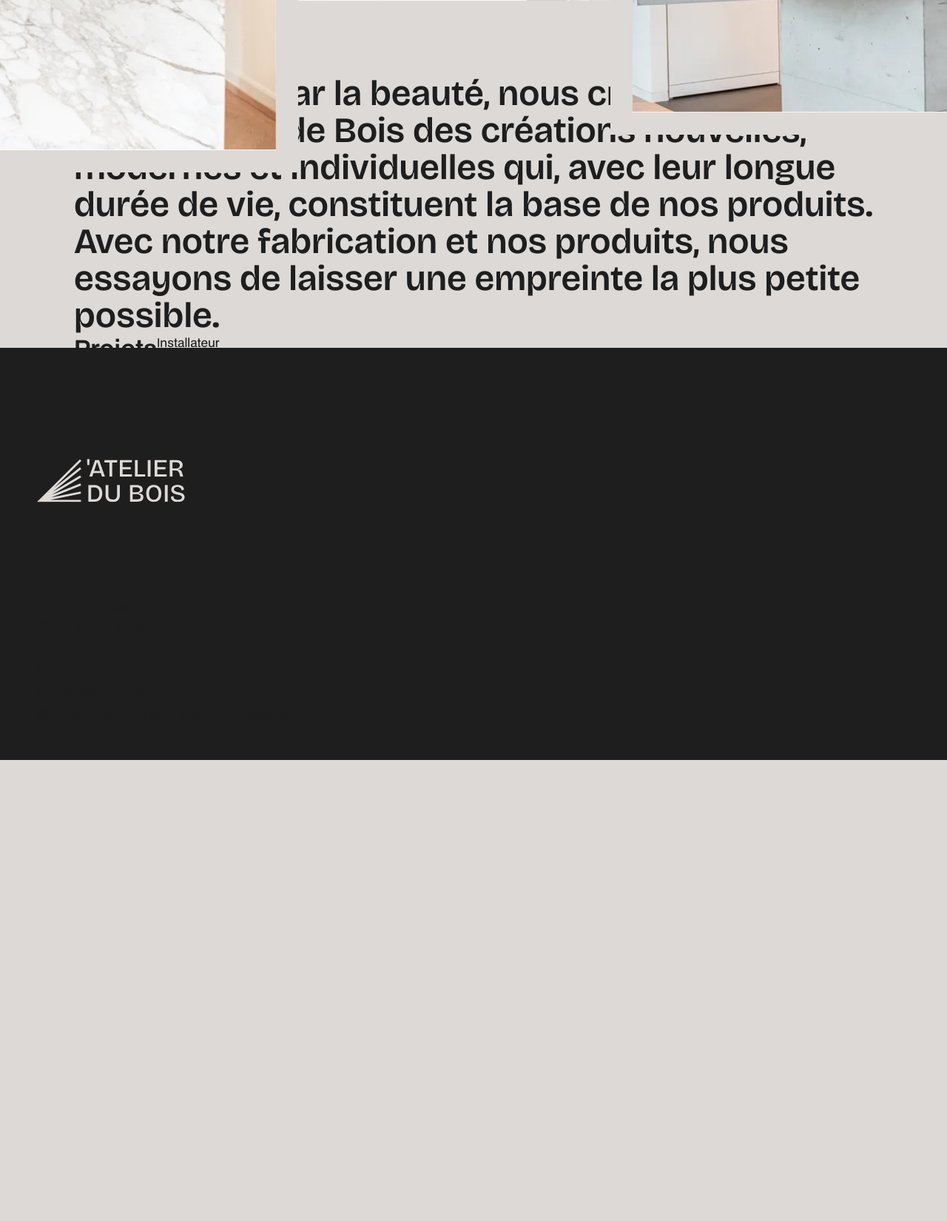
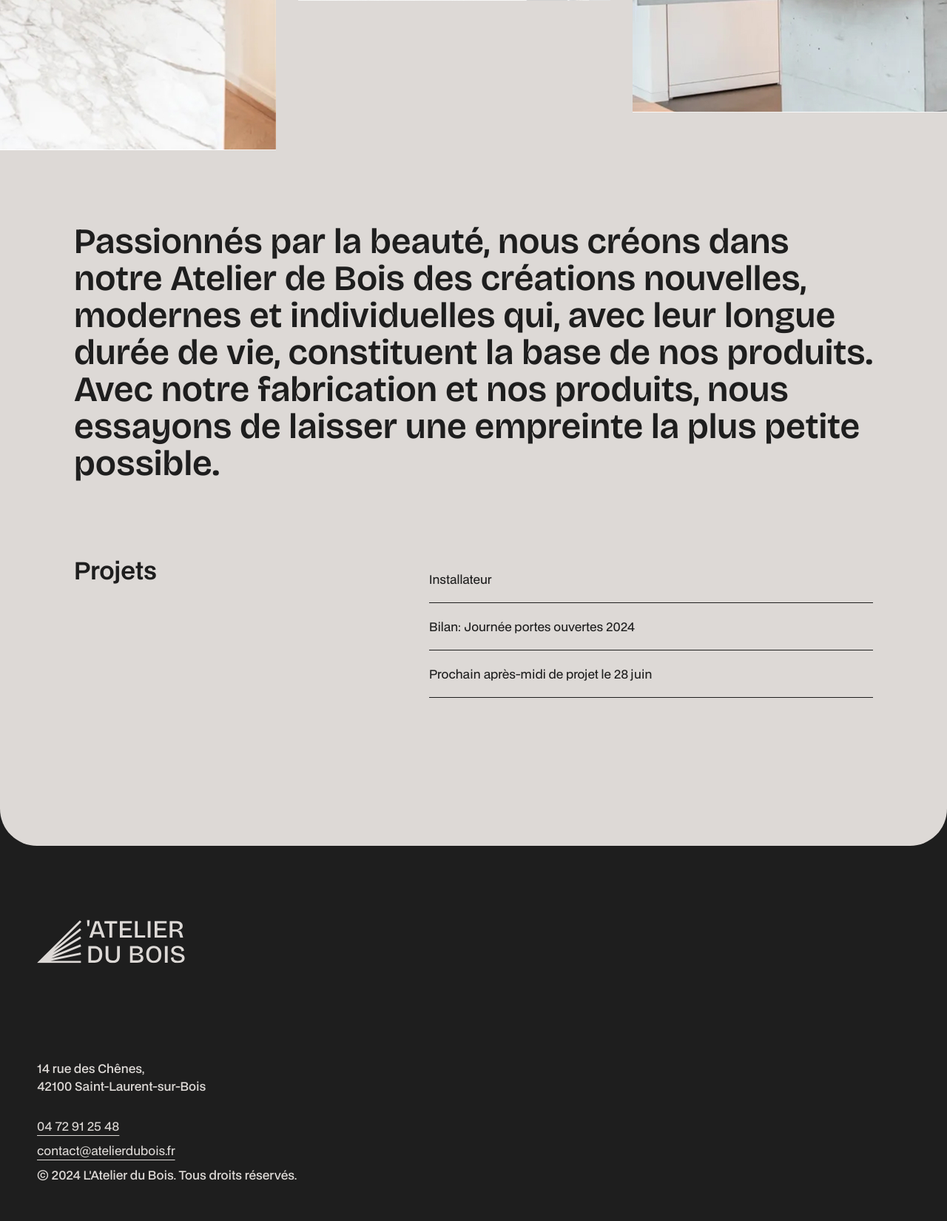
Before and after one commit to fannysaez/AtelierDuBois, a PHP site: page / in a window 1280 px wide. Shown: the part 1013-2663 px from the top of the page at 74% size. Before the commit the page ends 2040 px from the top, so only its background shows below. Run offline with PHP 8.4, Linux system fonts and the light colour scheme.

Commit message:
mise à jour layout.css

```diff
--- a/assets/css/layout.css
+++ b/assets/css/layout.css
@@ -2,10 +2,6 @@
   box-sizing: border-box;
   margin: 0;
   padding: 0;
-
-  font-family: var(--font-bdo);
-  font-size: var(--font-size-p);
-  color: var(--color-dark);
 
   transition: all 0.3s;
 }
@@ -16,15 +12,21 @@ html {
 
 body {
   min-height: 100vh;
+
+  font-family: var(--font-bdo);
+  font-size: var(--font-size-p);
+  color: var(--color-dark);
   background-color: var(--color-white);
 }
 
 main {
+  z-index: 5;
+  position: relative;
   overflow: hidden;
   width: 100%;
   max-width: 1920px;
   background-color: var(--color-white);
-  border-radius: 50px;
+  border-radius: 0 0 50px 50px;
 
   padding: 100px 100px 0 100px;
 }
@@ -64,15 +66,33 @@ section {
   border: solid 30px var(--color-white);
 }
 
+/* Présentation Atelier */
+.atelier-presentation {
+  padding: 200px 0 200px 0;
+  gap: 100px;
+}
+
+.projects-section {
+  justify-content: space-between;
+}
+
+.projects-list {
+  width: 100%;
+  max-width: 600px;
+}
+
+.project-card {
+  width: 100%;
+  padding: 20px 0 20px 0;
+  border-bottom: solid 1px var(--color-dark);
+}
+
+.project-card:hover {
+  transform: scale(1.04);
+}
 
 /* Media Queries */
-@media screen and (max-width: 1024px) {}
-
-@media screen and (max-width: 768px) {
-  main {
-    padding-right: 30px;
-    padding-left: 30px;
-  }
+@media screen and (max-width: 1024px) {
 
   /* Hero */
   .hero-img-2 {
@@ -84,6 +104,13 @@ section {
   }
 }
 
+@media screen and (max-width: 768px) {
+  main {
+    padding-right: 30px;
+    padding-left: 30px;
+  }
+}
+
 @media screen and (max-width: 425px) {
   main {
     padding-right: 30px;
```
